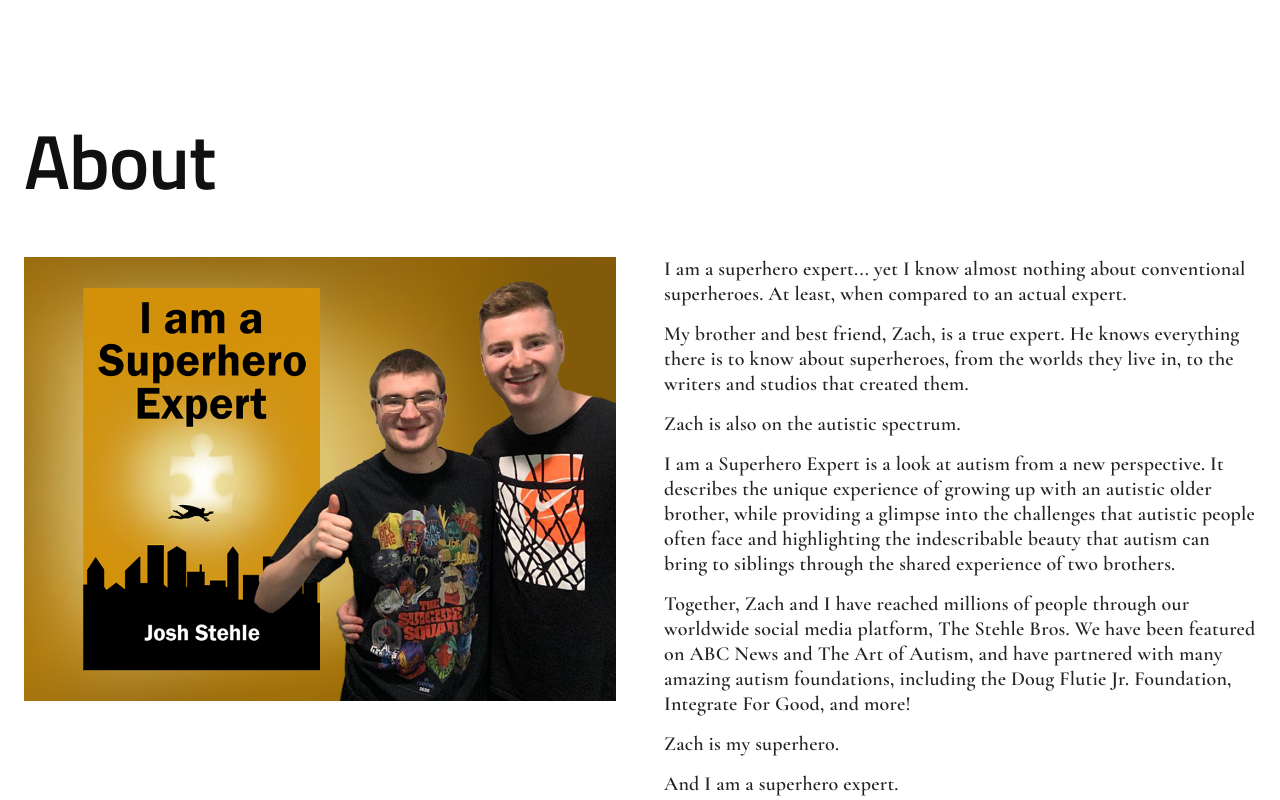
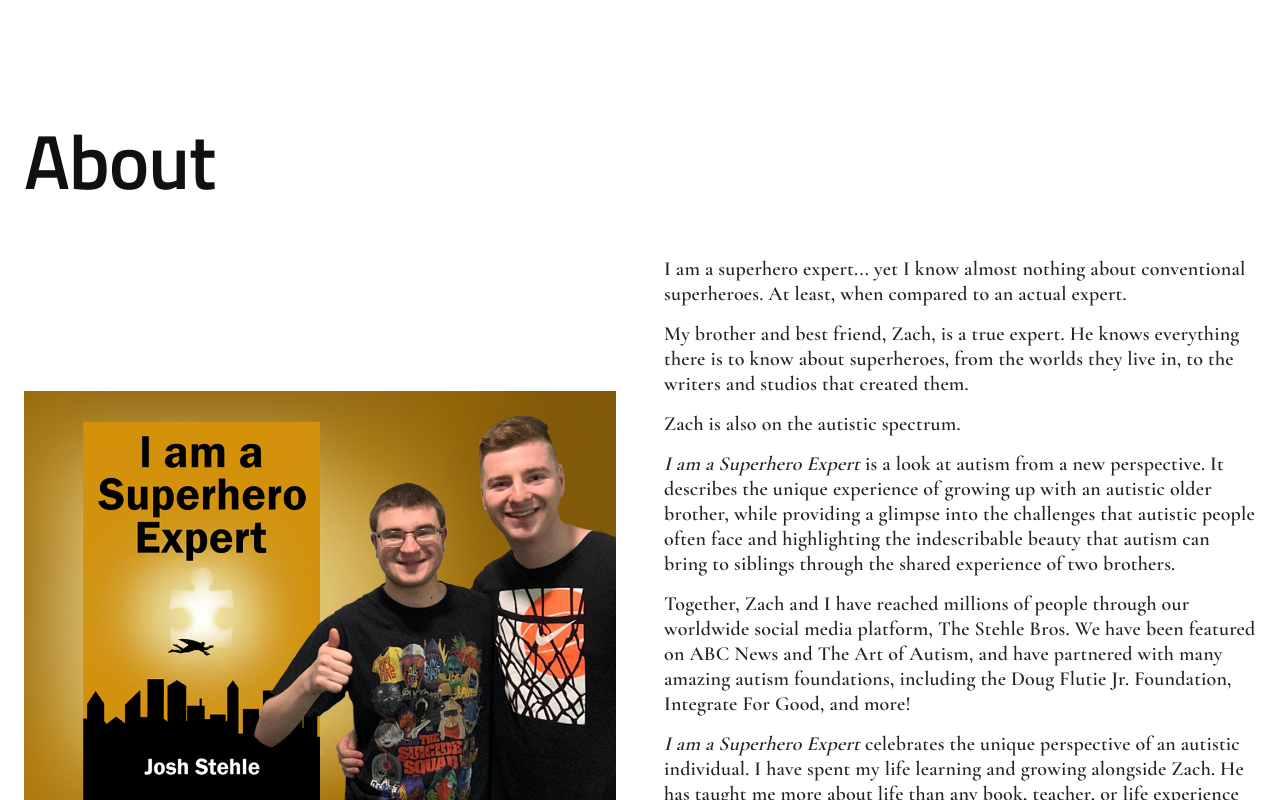
Before and after one commit to DaedalusFiction/josh-stehle, a React (Create React App) app: page /about in a window 1280 px wide. Shown: the top 800 px of the page. Built offline with nearby package versions, Linux system fonts and the light colour scheme.

Commit message:
changed wording

```diff
--- a/src/components/Hero.js
+++ b/src/components/Hero.js
@@ -17,7 +17,7 @@ const Hero = () => {
                 <Grid container spacing={4}>
                     <Grid item xs={12} md={6}>
                         <Typography variant="h1">
-                            Josh Stehle: Author, Advocate, and Leader
+                            Josh Stehle: Autism Author, Advocate, and Leader
                         </Typography>
                         <br />
                         <Typography>Some information on autism here</Typography>
--- a/src/components/Showcase.js
+++ b/src/components/Showcase.js
@@ -45,6 +45,12 @@ const Showcase = () => {
                             src={brothersImage}
                             alt="Josh and his brother smiling"
                         />
+                        <Typography
+                            variant="subtitle2"
+                            sx={{ textAlign: "end" }}
+                        >
+                            Josh and his brother, Zach
+                        </Typography>
                     </Grid>
                 </Grid>
             </Container>
--- a/src/routes/About.js
+++ b/src/routes/About.js
@@ -13,7 +13,17 @@ const About = () => {
                 <Box sx={{ padding: "4rem 0" }}>
                     <Grid container spacing={6}>
                         <Grid item xs={12} md={6}>
-                            <img src={brothersImage} alt="" />
+                            <Box
+                                sx={{
+                                    display: "flex",
+                                    justifyContent: "center",
+                                    alignItems: "center",
+                                    height: "100%",
+                                    width: "100%",
+                                }}
+                            >
+                                <img src={brothersImage} alt="" />
+                            </Box>
                         </Grid>
                         <Grid item xs={12} md={6}>
                             <Box
@@ -40,15 +50,15 @@ const About = () => {
                                     Zach is also on the autistic spectrum.
                                 </Typography>
                                 <Typography>
-                                    I am a Superhero Expert is a look at autism
-                                    from a new perspective. It describes the
-                                    unique experience of growing up with an
-                                    autistic older brother, while providing a
-                                    glimpse into the challenges that autistic
-                                    people often face and highlighting the
-                                    indescribable beauty that autism can bring
-                                    to siblings through the shared experience of
-                                    two brothers.
+                                    <em>I am a Superhero Expert</em> is a look
+                                    at autism from a new perspective. It
+                                    describes the unique experience of growing
+                                    up with an autistic older brother, while
+                                    providing a glimpse into the challenges that
+                                    autistic people often face and highlighting
+                                    the indescribable beauty that autism can
+                                    bring to siblings through the shared
+                                    experience of two brothers.
                                 </Typography>
                                 <Typography>
                                     Together, Zach and I have reached millions
@@ -58,6 +68,14 @@ const About = () => {
                                     and have partnered with many amazing autism
                                     foundations, including the Doug Flutie Jr.
                                     Foundation, Integrate For Good, and more!
+                                </Typography>
+                                <Typography>
+                                    <em>I am a Superhero Expert</em> celebrates
+                                    the unique perspective of an autistic
+                                    individual. I have spent my life learning
+                                    and growing alongside Zach. He has taught me
+                                    more about life than any book, teacher, or
+                                    life experience ever could.
                                 </Typography>
                                 <Typography>Zach is my superhero.</Typography>
                                 <Typography>
```
